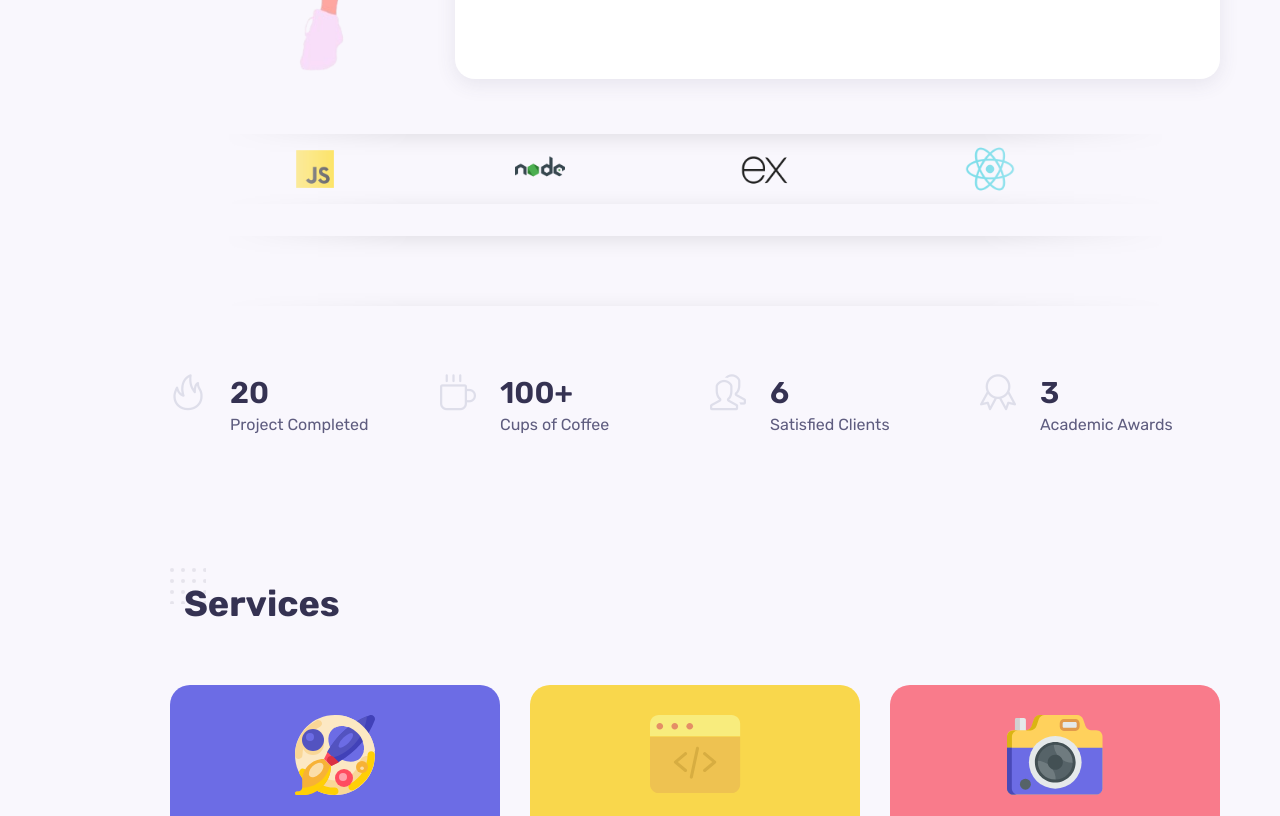
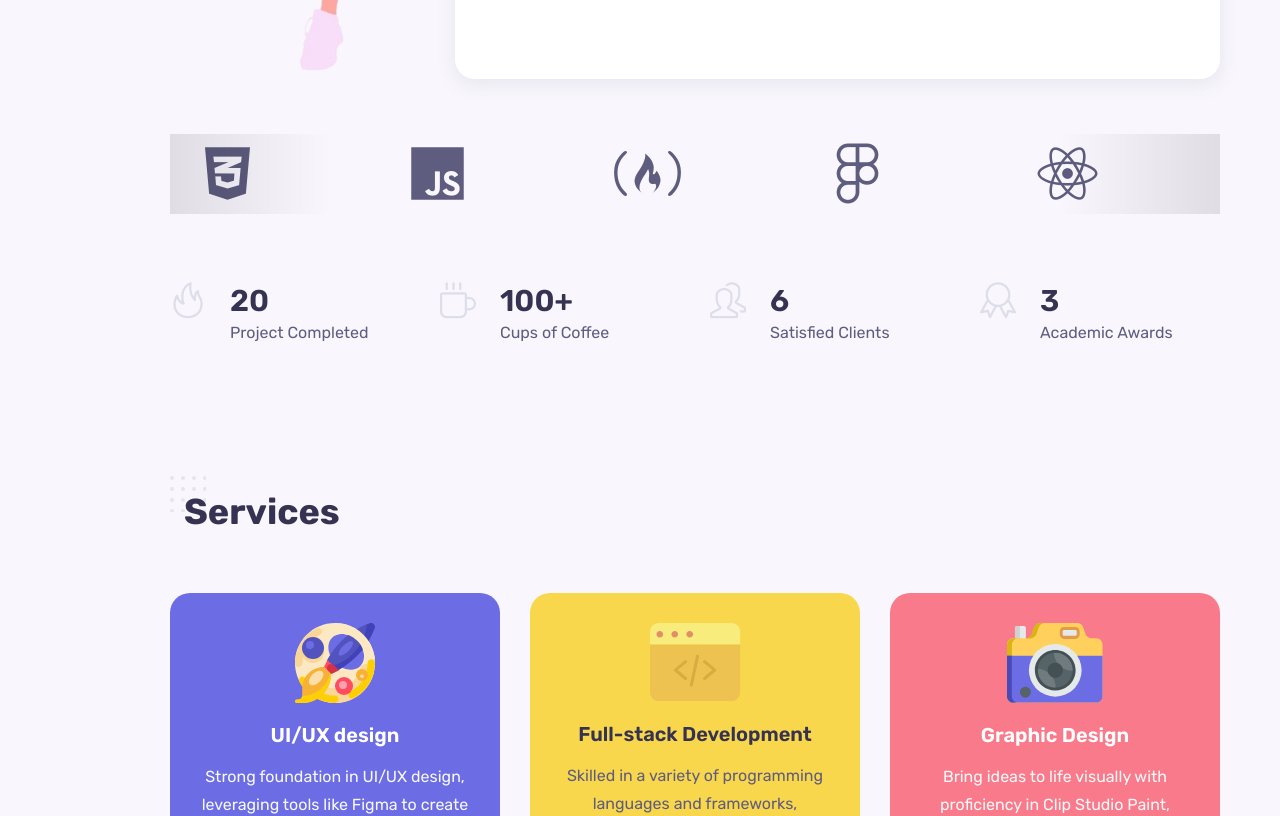
Before and after one commit to sarichatsee/saricha_pd, a React (Create React App) app: page / in a window 1280 px wide. Shown: the part 1600-2416 px from the top of the page. Built offline with nearby package versions, Linux system fonts and the light colour scheme.

Commit message:
changed instead of using img to just utilise fontawesome in marquee

```diff
--- a/src/components/about/About.jsx
+++ b/src/components/about/About.jsx
@@ -3,12 +3,15 @@ import "./about.css";
 import Image from "../../assets/pictures-of-my-ugly-face/avatar1.png";
 import AboutBox from "./AboutBox";
 import "../resume/wrapper.css";
+import Marquee from "./Marquee.jsx";
 
 const About = () => {
     return (
         <section className="about container section" id="about">
-            <h2 className="section__title">About Me <br /><span className="text-animation"><span></span></span></h2>
-
+            <h2 className="section__title">
+                About Me <br />
+                <span className="text-animation"><span></span></span>
+            </h2>
 
             <div className="about__container grid">
                 <img src={Image} alt="" className="about__img" />
@@ -16,7 +19,9 @@ const About = () => {
                 <div className="about__data grid">
                     <div className="about__info">
                         <p className="about__description">
-                            I'm Tsee Saricha, developer from Singapore. My favourite pastime is searching for cats around void decks to pet as well as cafe hopping. I'm a Fullstack Developer with experience in React, Node.js, Express and MySQL.
+                            I'm Tsee Saricha, developer from Singapore. My favourite pastime is searching for cats
+                            around void decks to pet as well as cafe hopping. I'm a Fullstack Developer with experience
+                            in React, Node.js, Express, and MySQL.
                         </p>
                         <a href="" className="btn">Download CV</a>
                     </div>
@@ -57,27 +62,11 @@ const About = () => {
 
             <br /><br />
 
-            <div className="wrapper__container">
-                {/* Left scroller */}
-                <div className="wrapper">
-                    <div className="itemLeft itemLeft1"></div>
-                    <div className="itemLeft itemLeft2"></div>
-                    <div className="itemLeft itemLeft3"></div>
-                    <div className="itemLeft itemLeft4"></div>
-                    <div className="itemLeft itemLeft5"></div>
-                    <div className="itemLeft itemLeft6"></div>
-                </div>
-
-                {/* Right scroller */}
-                <div className="wrapper">
-                    <div className="itemRight itemRight1"></div>
-                    <div className="itemRight itemRight2"></div>
-                </div>
-            </div>
+            <Marquee />
 
             <AboutBox />
         </section>
     );
-}
+};
 
-export default About
+export default About;
--- /dev/null
+++ b/src/components/about/Marquee.jsx
@@ -0,0 +1,61 @@
+import React, { useEffect } from "react";
+import "./marquee.css";
+
+const Marquee = () => {
+    useEffect(() => {
+        // Replicate elements for smooth looping
+        const root = document.documentElement;
+        const marqueeContent = document.querySelector(".marquee-content");
+        const marqueeElementsDisplayed = getComputedStyle(root).getPropertyValue(
+            "--marquee-elements-displayed"
+        );
+
+        root.style.setProperty(
+            "--marquee-elements",
+            marqueeContent.children.length
+        );
+
+        for (let i = 0; i < marqueeElementsDisplayed; i++) {
+            marqueeContent.appendChild(marqueeContent.children[i].cloneNode(true));
+        }
+    }, []);
+
+    return (
+        <div className="marquee">
+            <ul className="marquee-content">
+                <li>
+                    <i className="fab fa-github"></i>
+                </li>
+                <li>
+                    <i className="fa-brands fa-html5"></i>
+                </li>
+                <li>
+                    <i className="fab fa-css3-alt"></i>
+                </li>
+                <li>
+                    <i className="fab fa-js"></i>
+                </li>
+                <li>
+                    <i className="fab fa-free-code-camp"></i>
+                </li>
+                <li>
+                    <i class="fa-brands fa-figma"></i>
+                </li>
+                <li>
+                    <i className="fab fa-react"></i>
+                </li>
+                <li>
+                    <i class="fa-brands fa-node-js"></i>
+                </li>
+                <li>
+                    <i className="fab fa-aws"></i>
+                </li>
+                <li>
+                    <i className="fab fa-android"></i>
+                </li>
+            </ul>
+        </div>
+    );
+};
+
+export default Marquee;
--- /dev/null
+++ b/src/components/about/marquee.css
@@ -0,0 +1,82 @@
+:root {
+    --marquee-width: 100%;
+    --marquee-height: 10vh;
+    /* --marquee-elements: 12; */ /* Defined dynamically in JavaScript */
+    --marquee-elements-displayed: 5;
+    --marquee-element-width: calc(var(--marquee-width) / var(--marquee-elements-displayed));
+    --marquee-animation-duration: calc(var(--marquee-elements) * 3s);
+  }
+
+
+  .marquee {
+    width: var(--marquee-width);
+    height: var(--marquee-height);
+    background-color:var(--body-color);
+    color: var(--text-color);
+    overflow: hidden;
+    position: relative;
+  }
+
+  .marquee:before,
+  .marquee:after {
+    position: absolute;
+    top: 0;
+    width: 10rem;
+    height: 100%;
+    content: "";
+    z-index: 1;
+  }
+
+  .marquee:before {
+    left: 0;
+    background: linear-gradient(to right, hwb(0 0% 100% / 0.1) 0%, transparent 100%);
+  }
+
+  .marquee:after {
+    right: 0;
+    background: linear-gradient(to left, hwb(0 0% 100% / 0.1) 0%, transparent 100%);
+  }
+
+  .marquee-content {
+    list-style: none;
+    height: 100%;
+    display: flex;
+    animation: scrolling var(--marquee-animation-duration) linear infinite;
+  }
+
+  @keyframes scrolling {
+    0% {
+      transform: translateX(0);
+    }
+    100% {
+      transform: translateX(calc(-1 * var(--marquee-element-width) * var(--marquee-elements)));
+    }
+  }
+
+  .marquee-content li {
+    display: flex;
+    justify-content: center;
+    align-items: center;
+    flex-shrink: 0;
+    width: var(--marquee-element-width);
+    max-height: 100%;
+    font-size: calc(var(--marquee-height) * 3 / 4);
+    white-space: nowrap;
+  }
+
+  .marquee-content li img {
+    width: 100%;
+    border: 2px solid #eee;
+  }
+
+  @media (max-width: 600px) {
+    :root {
+      --marquee-width: 100vw;
+      --marquee-height: 16vh;
+      --marquee-elements-displayed: 3;
+    }
+    .marquee:before,
+    .marquee:after {
+      width: 5rem;
+    }
+  }
--- a/src/components/resume/wrapper.css
+++ b/src/components/resume/wrapper.css
@@ -1,104 +1,41 @@
 .wrapper {
-  width: 90%;
-  max-width: 1536px;
-  margin-inline: auto;
+  width: 100%;
   height: 70px;
   margin-bottom: 2rem;
+  overflow: hidden;
+  display: flex;
+  align-items: center;
   position: relative;
-  overflow: hidden;
+  box-shadow: 0px 4px 20px rgba(0, 0, 0, 0.1) inset; /* Retain your shadow */
   mask-image: linear-gradient(
     to right,
     rgba(0, 0, 0, 0),
     rgba(0, 0, 0, 1) 20%,
     rgba(0, 0, 0, 1) 80%,
     rgba(0, 0, 0, 0)
-  );
+  ); /* Retain your gradient mask */
+}
+
+.scroller {
   display: flex;
-  align-items: center;
-  box-shadow: 0px 4px 20px rgba(0, 0, 0, 0.1) inset;
+  gap: 20px; /* Space between icons */
+  width: calc(200%); /* Double the width for seamless looping */
+  animation: scrollLeft 15s linear infinite; /* Continuous, responsive scrolling */
 }
 
 @keyframes scrollLeft {
+  from {
+    transform: translateX(0); /* Start position */
+  }
   to {
-    left: -200px;
-  }
-}
-
-@keyframes scrollRight {
-  to {
-    right: -200px;
+    transform: translateX(-50%); /* Scroll left by half the width */
   }
 }
 
 .itemLeft, .itemRight {
   width: 50px;
   height: 60px;
-  position: absolute;
-  animation-timing-function: linear;
-  animation-duration: 30s;
-  animation-iteration-count: infinite;
-  background-size: contain; /* Sets width to container's width and scales height accordingly */
+  background-size: contain;
   background-repeat: no-repeat;
-  background-position: center; /* Aligns the image to start at the top */
+  background-position: center;
 }
-
-
-.itemLeft {
-  left: max(calc(200px * 8), 100%);
-  animation-name: scrollLeft;
-}
-
-.itemRight {
-  right: max(calc(200px * 8), calc(100% + 200px));
-  animation-name: scrollRight;
-}
-
-.itemLeft1 {
-  animation-delay: calc(30s / 8 * (8 - 1) * -1);
-  background-image: url(../../assets/social-media-icons/img.icons8-html.png);
-}
-
-.itemLeft2 {
-  animation-delay: calc(30s / 8 * (8 - 2) * -1);
-  background-image: url(../../assets/social-media-icons/img.icons8-css.png);
-}
-
-.itemLeft3 {
-  animation-delay: calc(30s / 8 * (8 - 3) * -1);
-  background-image: url(../../assets/social-media-icons/img.icons8-javascript.png);
-}
-
-.itemLeft4 {
-  animation-delay: calc(30s / 8 * (8 - 4) * -1);
-  background-image: url(../../assets/social-media-icons/img.icons8-nodejs.png);
-}
-
-.itemLeft5 {
-  animation-delay: calc(30s / 8 * (8 - 5) * -1);
-  background-image: url(../../assets/social-media-icons/img.icons8-expressjs.png);
-}
-
-.itemLeft6 {
-  animation-delay: calc(30s / 8 * (8 - 6) * -1);
-  background-image: url(../../assets/social-media-icons/img.icons8-reactnative.png);
-}
-
-/* .item7 {
-  animation-delay: calc(30s / 8 * (8 - 7) * -1);
-  background-image: url(../../assets/social-media-icons/);
-}
-
-.item8 {
-  animation-delay: calc(30s / 8 * (8 - 8) * -1);
-  background-image: url(../../assets/social-media-icons/);
-} */
-
-.itemRight1 {
-  animation-delay: calc(30s / 8 * (8 - 1) * -1);
-  background-image: url(../../assets/social-media-icons/img.icons8-adobeillust.png);
-}
-
-.itemRight2 {
-  animation-delay: calc(30s / 8 * (8 - 2) * -1);
-  background-image: url(../../assets/social-media-icons/img.icons8-adobephotoshop.png);
-}
```
